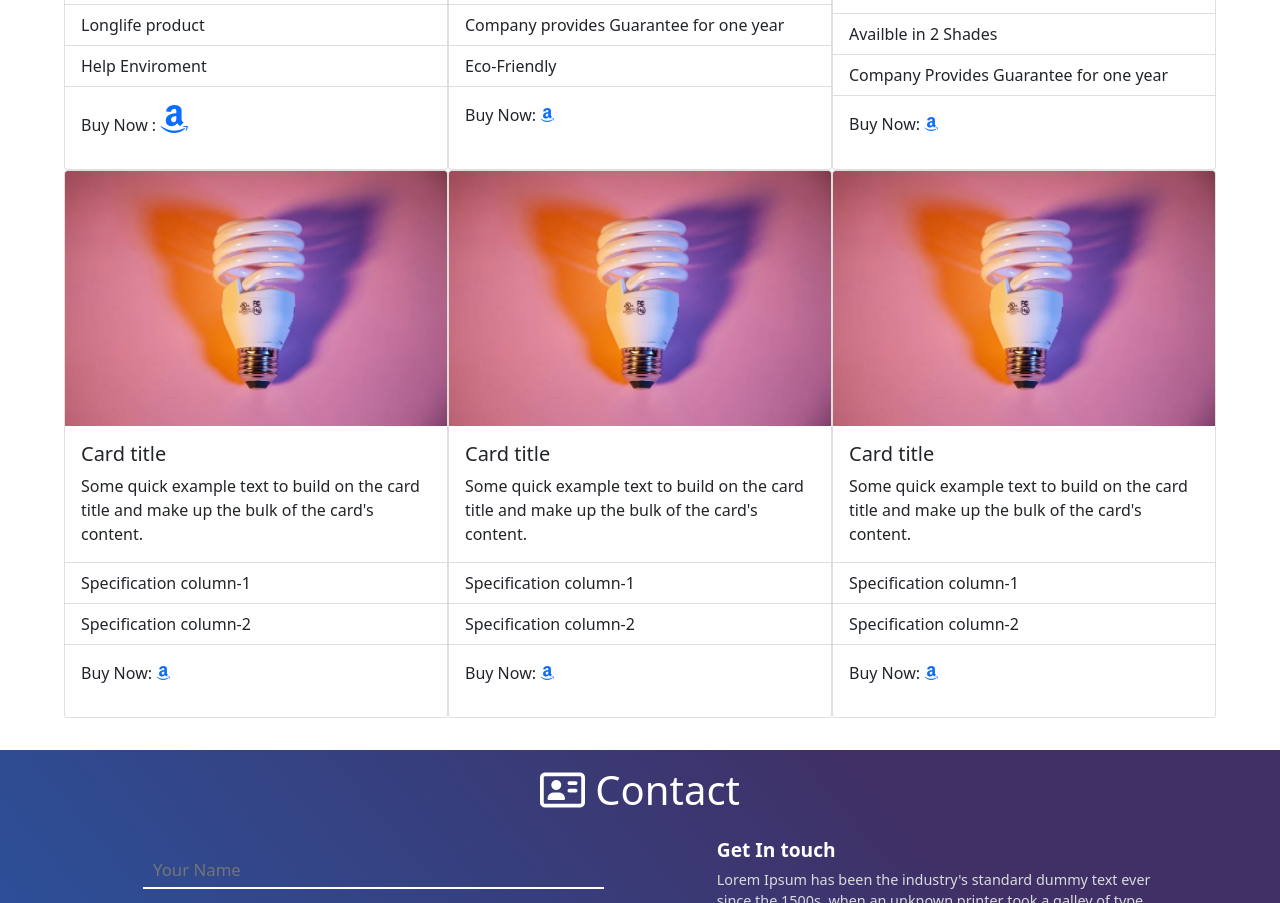
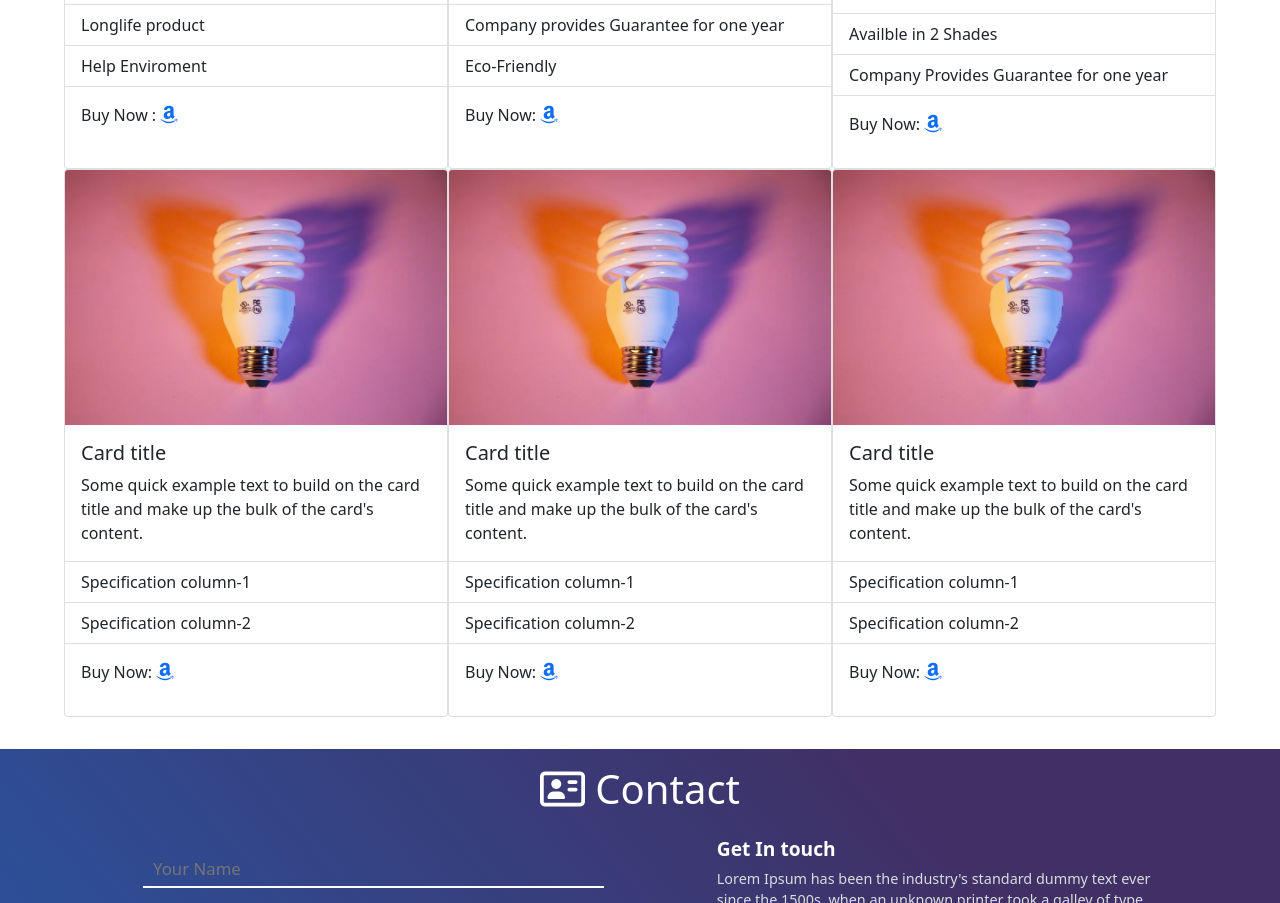
Before and after one commit to IonLighting/IonLighting_website, a plain HTML site: page index.html in a window 1280 px wide. Shown: the part 1124-2027 px from the top of the page. Drawn offline with nearby package versions, Linux system fonts and the light colour scheme.

Commit message:
Update index.html

```diff
--- a/index.html
+++ b/index.html
@@ -132,7 +132,7 @@
         </ul>
         <div class="card-body">
           <p>Buy Now :</p>
-          <a href="#" class="card-link"><i class="fab fa-amazon fa-2x"></i></a>
+          <a href="#" class="card-link"><i class="fab fa-amazon fa-lg"></i></a>
         </div>
       </div>
 
@@ -148,7 +148,7 @@
         </ul>
         <div class="card-body">
           <p>Buy Now:</p>
-          <a href="#" class="card-link"><i class="fab fa-amazon"></i></a>
+          <a href="#" class="card-link"><i class="fab fa-amazon fa-lg"></i></a>
         </div>
       </div>
 
@@ -164,7 +164,7 @@
         </ul>
         <div class="card-body">
           <p>Buy Now:</p>
-          <a href="#" class="card-link"><i class="fab fa-amazon"></i></a>
+          <a href="#" class="card-link"><i class="fab fa-amazon fa-lg"></i></a>
         </div>
       </div>
 
@@ -181,7 +181,7 @@
         </ul>
         <div class="card-body">
           <p>Buy Now:</p>
-          <a href="#" class="card-link"><i class="fab fa-amazon"></i></a>
+          <a href="#" class="card-link"><i class="fab fa-amazon fa-lg"></i></a>
         </div>
       </div>
 
@@ -198,7 +198,7 @@
         </ul>
         <div class="card-body">
           <p>Buy Now:</p>
-          <a href="#" class="card-link"><i class="fab fa-amazon"></i></a>
+          <a href="#" class="card-link"><i class="fab fa-amazon fa-lg"></i></a>
         </div>
       </div>
 
@@ -215,7 +215,7 @@
         </ul>
         <div class="card-body">
           <p>Buy Now:</p>
-          <a href="#" class="card-link"><i class="fab fa-amazon"></i></a>
+          <a href="#" class="card-link"><i class="fab fa-amazon fa-lg"></i></a>
         </div>
       </div>
     </div>
```
